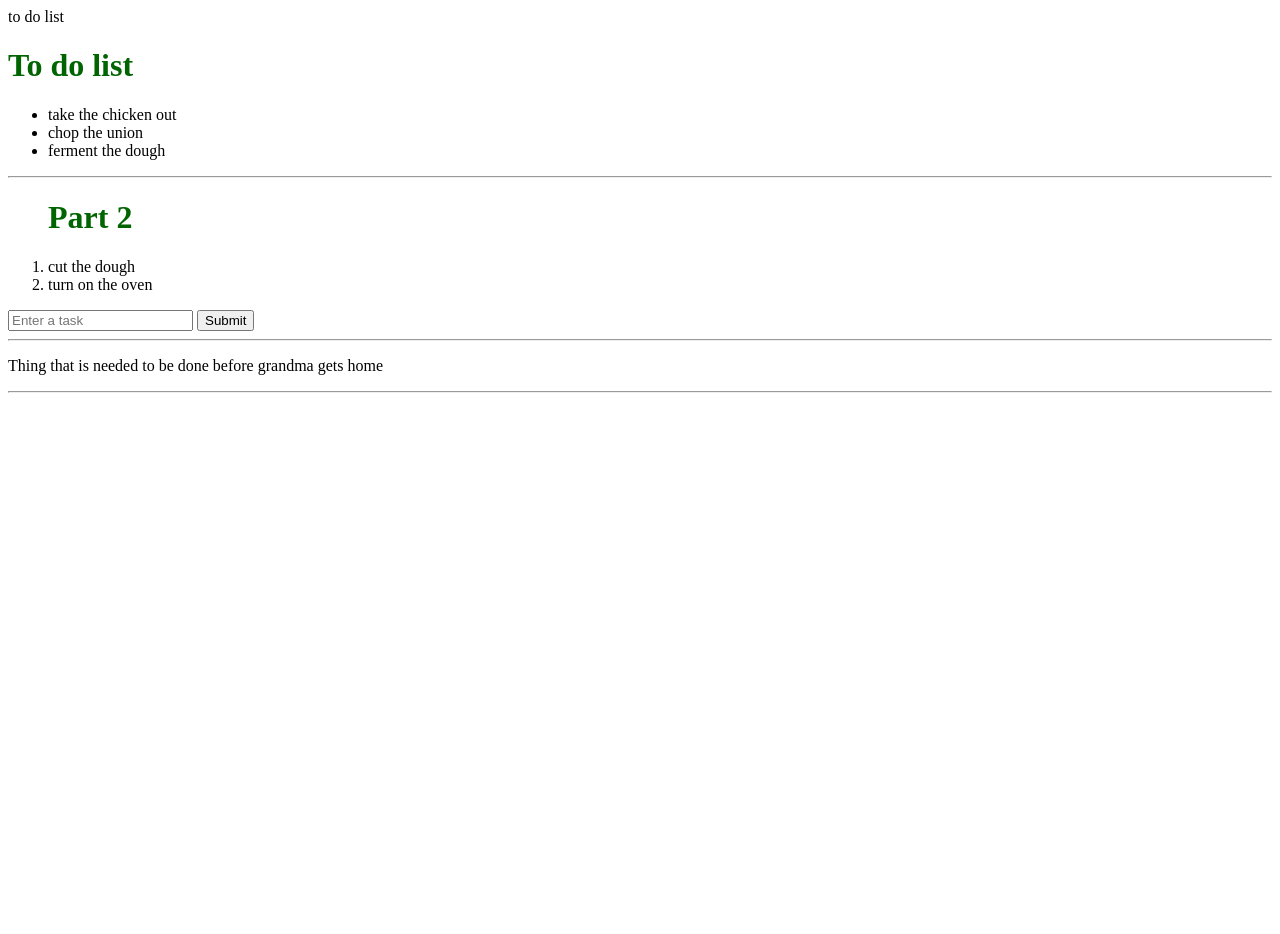
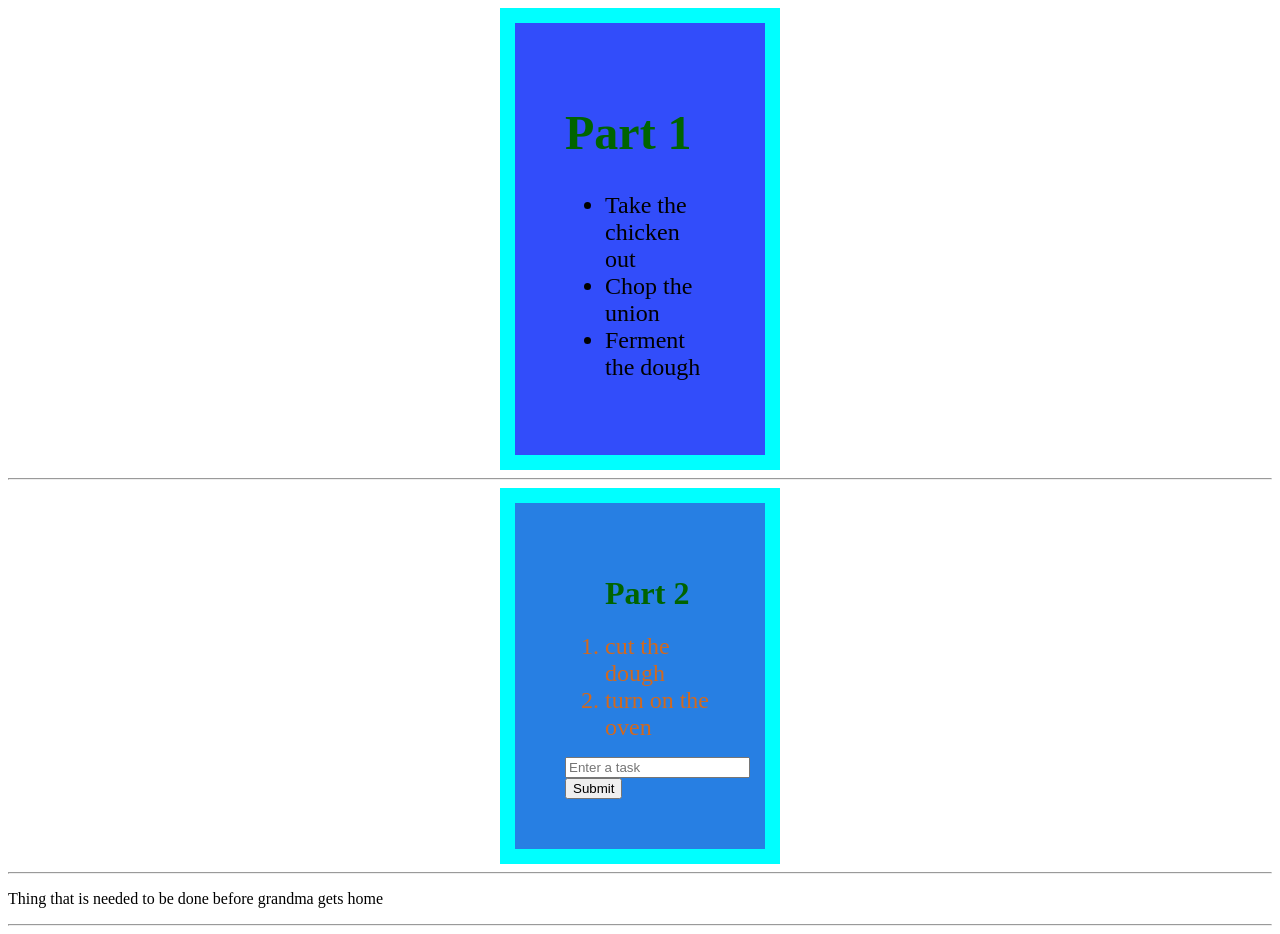
Before and after one commit to Shaz140/to_do_list, a plain HTML site: page index.html in a window 1280 px wide. Before the commit the page ends 800 px from the top, so only its background shows below. Drawn offline with Linux system fonts and the light colour scheme.

Commit message:
the font

```diff
--- a/index.html
+++ b/index.html
@@ -1,28 +1,34 @@
 <html>
 
 <head>
-    <link rel="stylesheet"href="styles.css"
+    <link rel="stylesheet"href="styles.css">
     <title>
-        to do list
+        TO DO LIST
     </title>
 </head>
 
 <body>
-    <h1>To do list</h1>
+<div class="part-1">
+    <h1>Part 1</h1>
+ <ul>
+        <li>Take the chicken out</li>
+        <li>Chop the union</li>
+        <li>Ferment the dough</li>
+    </ul>
+</div>
 
-    <ul>
-        <li> take the chicken out </li>
-        <li>chop the union</li>
-        <li> ferment the dough</li>
-    </ul>
     <hr>
-    <ol>
+   <div class="part-2">
+ <ol>
         <h1>Part 2</h1>
         <li> cut the dough</li>
         <li>turn on the oven</li>
     </ol>
     <input placeholder="Enter a task">
     <button>Submit</button>
+   </div>
+
+
 </body>
 <hr>
 <p> Thing that is needed to be done before grandma gets home</p>
--- a/styles.css
+++ b/styles.css
@@ -1,3 +1,24 @@
 h1{
     color: darkgreen;
 }
+.part-2{
+    width: 150px;
+    padding: 50px;
+    margin: 0 auto;
+    border: 15px solid aqua;
+    background-color: rgb(39, 127, 227);
+}
+.part-2 li{
+    color: chocolate;
+    font-size: x-large;
+}
+.part-1{
+    width: 150px;
+    padding: 50px;
+    margin: 0 auto;
+    border: 15px solid aqua;
+    background-color: rgb(50, 77, 250);
+}
+.part-1{
+    font-size: x-large;
+}
```
